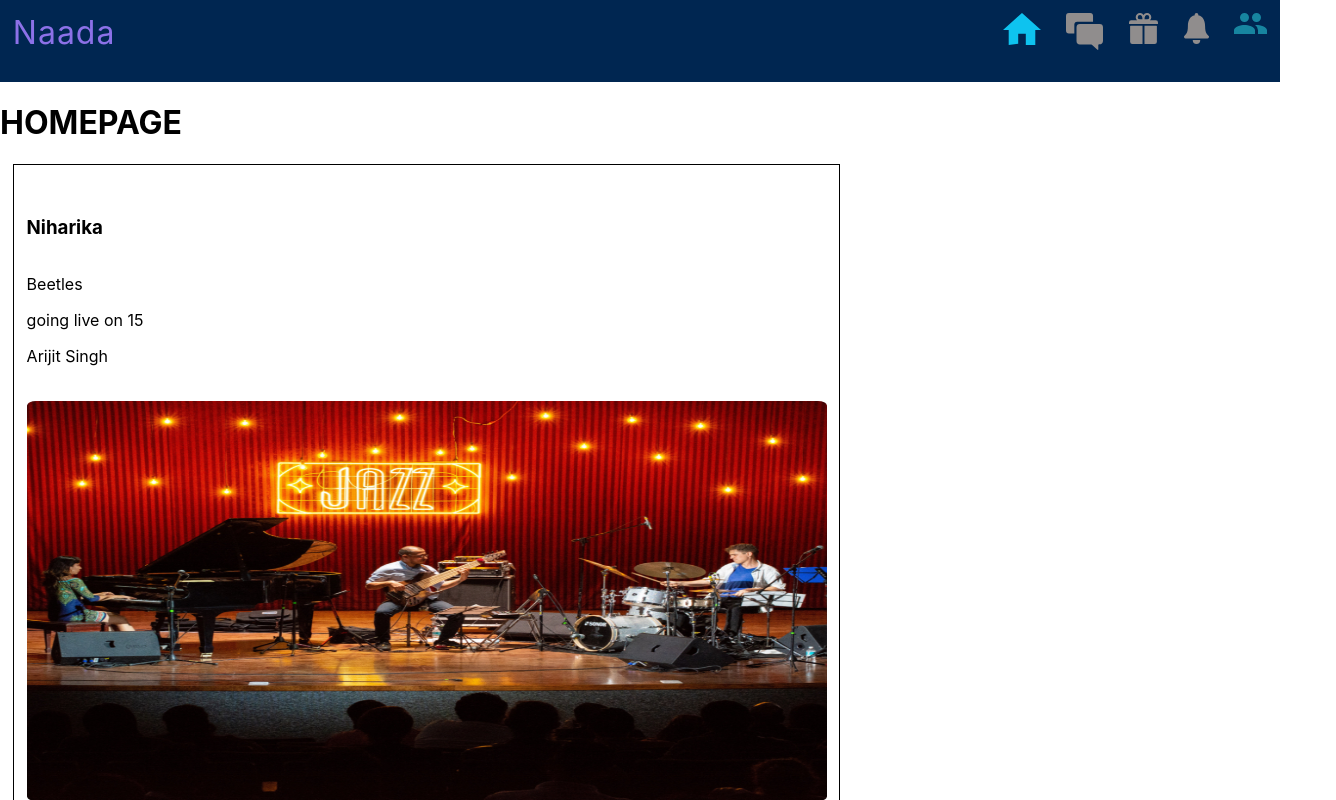
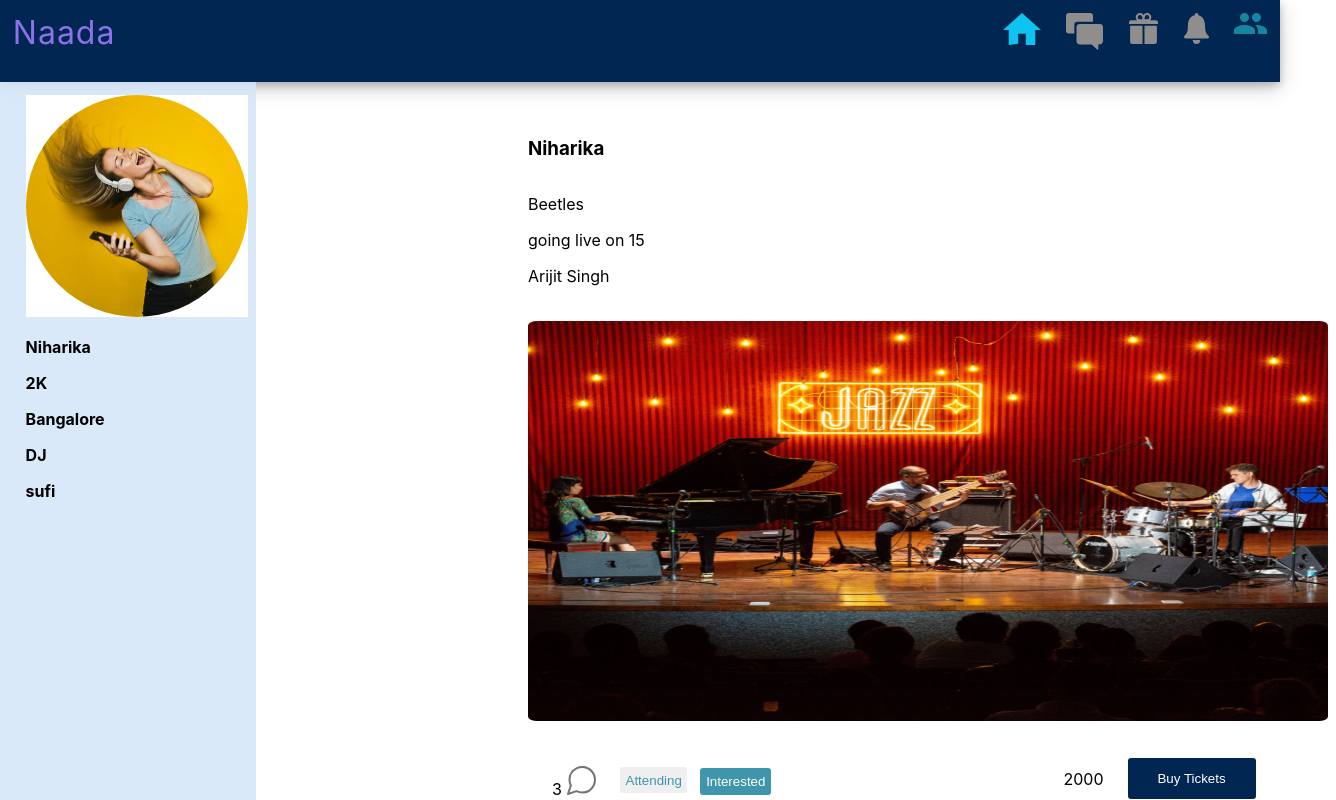
Before and after one commit to abhijeets94/Naada-Desktop, a React (Create React App) app: page / in a window 1280 px wide. Shown: the top 800 px of the page, 1336 px wide, since content can reach past the window. Built offline with nearby package versions, Linux system fonts and the light colour scheme.

Commit message:
feed UI continued

```diff
--- /dev/null
+++ b/src/components/bottomFeed/bottomFeed.css
@@ -0,0 +1,52 @@
+.comment-sec{
+
+    display:flex;
+    /* background-color:pink; */
+
+}
+
+.comment, .attending, .interested, .cost, .buyTickets{
+    margin-left: 3%;
+    margin-top: 1%;
+    justify-content: space-evenly;
+}
+
+.cost{
+    padding-left: 35%;
+}
+
+.attending button{
+
+    border: 1px none #3f95ab;
+    padding: 10%;
+    margin-top:25%;
+    color: #3f95ab;
+    border-radius: 3px;
+
+}
+
+.interested button{
+
+    border: 1px none #002651;
+    border-radius: 3px;
+    padding: 10%;
+    margin-top:25%;
+    color: #ffffff;
+    background-color: #3f95ab;
+}
+.buyTickets button{
+
+    border: 1px none #002651;
+    padding: 10%;
+    margin-top:4%;
+    width: 8rem;
+    color: #ffffff;
+    background-color: #002651;
+    border-radius: 3px;
+
+}
+
+.comment img{
+    margin-top: 30%;
+    margin-left: 5px;
+}
--- /dev/null
+++ b/src/components/bottomFeed/bottomFeed.js
@@ -0,0 +1,35 @@
+import React from 'react'
+import './bottomFeed.css'
+import MessageIcon from '../../assets/DesktopIconsSVG/DesktopIconsSVG/Icon feather-message-circle.svg'
+
+
+const BottomFeed = (props) => {
+
+
+    return(
+        <div className = 'comment-sec'>
+
+            <div className = 'comment'>
+                {props.comments.length}<img src = {MessageIcon}></img>
+            </div>
+            <div className = 'attending'>
+                <button>Attending</button>
+            </div>
+            <div className = 'interested'>
+                <button>Interested</button>
+            </div>
+
+
+            <div className = 'cost'>
+                <p>{props.price}</p>
+            </div>
+            <div className = 'buyTickets'>
+                <button>Buy Tickets</button>
+            </div>
+
+        </div>
+
+    )
+}
+
+export default BottomFeed
--- a/src/components/feedComponent/feed.css
+++ b/src/components/feedComponent/feed.css
@@ -5,6 +5,6 @@
     width: fit-content;
     margin: 1%;
     padding: 1%;
-    border: 1px solid black;
+    /* border: 1px solid black; */
 
 }
--- a/src/components/feedComponent/feed.js
+++ b/src/components/feedComponent/feed.js
@@ -1,6 +1,7 @@
 import React from 'react'
 import './feed.css';
 import bandPic from '../../assets/DesktopIconsJPG/alex-zamora-FU-1.jpg';
+import BottomFeed from '../bottomFeed/bottomFeed.js'
 
 
 
@@ -30,7 +31,11 @@ const Feed = (props) => {
                     </img>
                 </h3>
             </div>
-            <p>COMMENT COMPONENT TBM</p>
+            <div className = 'underFeed'>
+               <BottomFeed
+               comments = {props.comments}
+               price = {props.price}/>
+            </div>
         </div>)
 }
 
--- a/src/components/navbar/navbar.css
+++ b/src/components/navbar/navbar.css
@@ -1,11 +1,14 @@
 nav {
+  position:fixed;
   display: flex;
   flex-direction: row;
   background-color: #002651;
-  height: 100px;
+  /* height: 100px; */
   top: 0px;
   left: 0px;
   height: 82px;
+  width: 100%;
+  box-shadow: 0 4px 8px 0 rgba(0, 0, 0, 0.2), 0 6px 20px 0 rgba(0, 0, 0, 0.19);
 }
 .spacer {
   width: 1500px;
--- /dev/null
+++ b/src/components/sidebar/sidebar.css
@@ -0,0 +1,6 @@
+.sideBar{
+
+    padding-left: 10%;
+    padding-top: 5%;
+    font-weight: bold;
+}
--- /dev/null
+++ b/src/components/sidebar/sidebar.js
@@ -0,0 +1,29 @@
+import React from 'react';
+import '../sidebar/sidebar.css';
+
+const SidebarComponent = (props) => {
+    return(
+        <div className = 'sideBar'>
+
+            <div className = 'sideBar-image-container'>
+                <img src = {props.ImageURL}></img>
+            </div>
+            <div className = 'sideBar-username'>
+                <p>{props.UserName}</p>
+            </div>
+            <div className = 'sideBar-following'>
+                <p>{props.following}</p>
+            </div>
+            <div className = 'sideBar-location'>
+                <p>{props.location}</p>
+            </div>
+            <div className = 'sideBar-occupation'>
+                <p>{props.occupation}</p>
+            </div>
+            <div className = 'sideBar-genre'>
+                <p>{props.genre}</p>
+            </div>
+        </div>);
+}
+
+export default SidebarComponent
--- a/src/pages/homepage/homePage.js
+++ b/src/pages/homepage/homePage.js
@@ -1,20 +1,29 @@
 import React from 'react';
 import Feed from '../../components/feedComponent/feed'
+import SidebarComponent  from '../../components/sidebar/sidebar'
+import '../homepage/homepage.css'
+import userImage from '../../assets/DesktopIconsJPG/bruce-mars-DBGwy-1.jpg'
 
 const FeedData = [{
     name: 'Niharika',
     band: 'Beetles',
-    artist: 'Arijit Singh'
+    artist: 'Arijit Singh',
+    comments : ['lots of fun', 'amazing', 'wow'],
+    price: 2000
 },
 {
     name: 'Bharath',
     band: 'RamSetu',
-    artist: 'Anuv Jain'
+    artist: 'Anuv Jain',
+    comments : ['lots of fun', 'wow'],
+    price: 1500
 },
 {
     name: 'Abhijeet',
     band: 'Queens',
-    artist: 'Dhinchak Pooja'
+    artist: 'Dhinchak Pooja',
+    comments : ['lots of lots', 'amazing', 'wow'],
+    price: 20000
 }
 
 ]
@@ -22,15 +31,28 @@ const FeedData = [{
 const HomePage = ()=>{
     return(
         <div className = 'homepage-container'>
-            <h1>HOMEPAGE</h1>
+            <div className = "sidebar-container">
+                <SidebarComponent
+                    ImageURL = {userImage}
+                    UserName = "Niharika"
+                    following = "2K"
+                    location = "Bangalore"
+                    occupation = "DJ"
+                    genre = "sufi"
+                />
+            </div>
 
             <div className = 'feedContainer'>
             {
                 FeedData.map((oneFeed) => <Feed
                 name = {oneFeed.name}
                 band = {oneFeed.band}
-                artist = {oneFeed.artist}/>)
+                artist = {oneFeed.artist}
+                comments= {oneFeed.comments}
+                price= {oneFeed.price}/>)
+
             }
+
             </div>
         </div>
     )
--- a/src/pages/homepage/homepage.css
+++ b/src/pages/homepage/homepage.css
@@ -1,22 +1,25 @@
-.hompage-container{
+.homepage-container{
 
-    overflow: hidden;
+  display:flex;
+  flex-direction:row;
+  margin-top: 82px;
 }
-::-webkit-scrollbar {
-    width: 10px;
-  }
 
-  /* Track */
-  ::-webkit-scrollbar-track {
-    background: #f1f1f1;
-  }
+.sidebar-container{
 
-  /* Handle */
-  ::-webkit-scrollbar-thumb {
-    background: #888;
-  }
+  /* border: 3px solid pink; */
+  height:100vh;
+  width: 20%;
+  position: fixed;
+  background-color: #D4E6FADE;
 
-  /* Handle on hover */
-  ::-webkit-scrollbar-thumb:hover {
-    background: #555;
-  }
+
+}
+
+.feedContainer{
+  height:fit-content;
+  padding-left: 20%;
+  width: 80%;
+  margin-left: 20%;
+
+}
```
Also changed, not shown: 1 other file (tests, documents, lock files or other folders).
